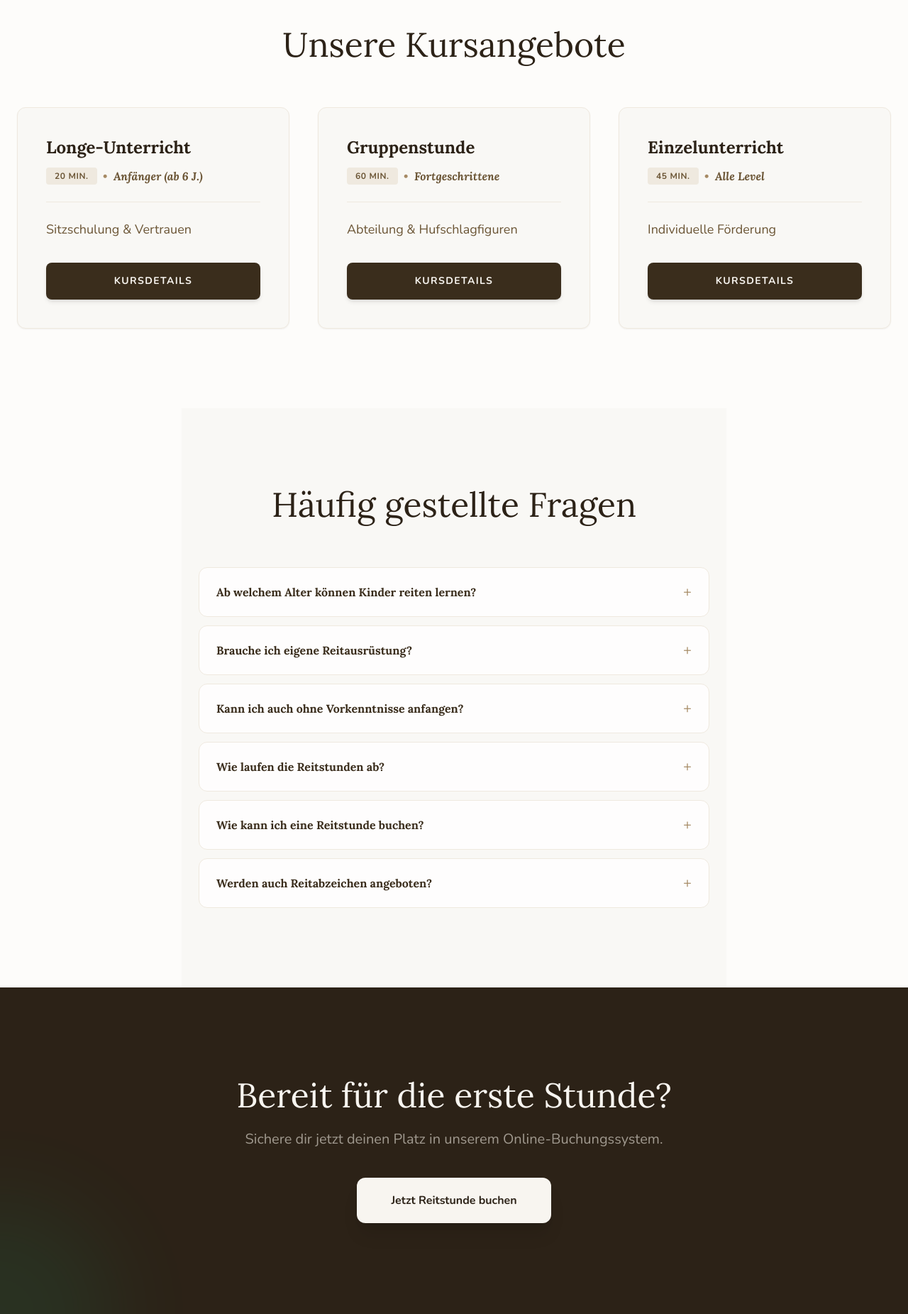
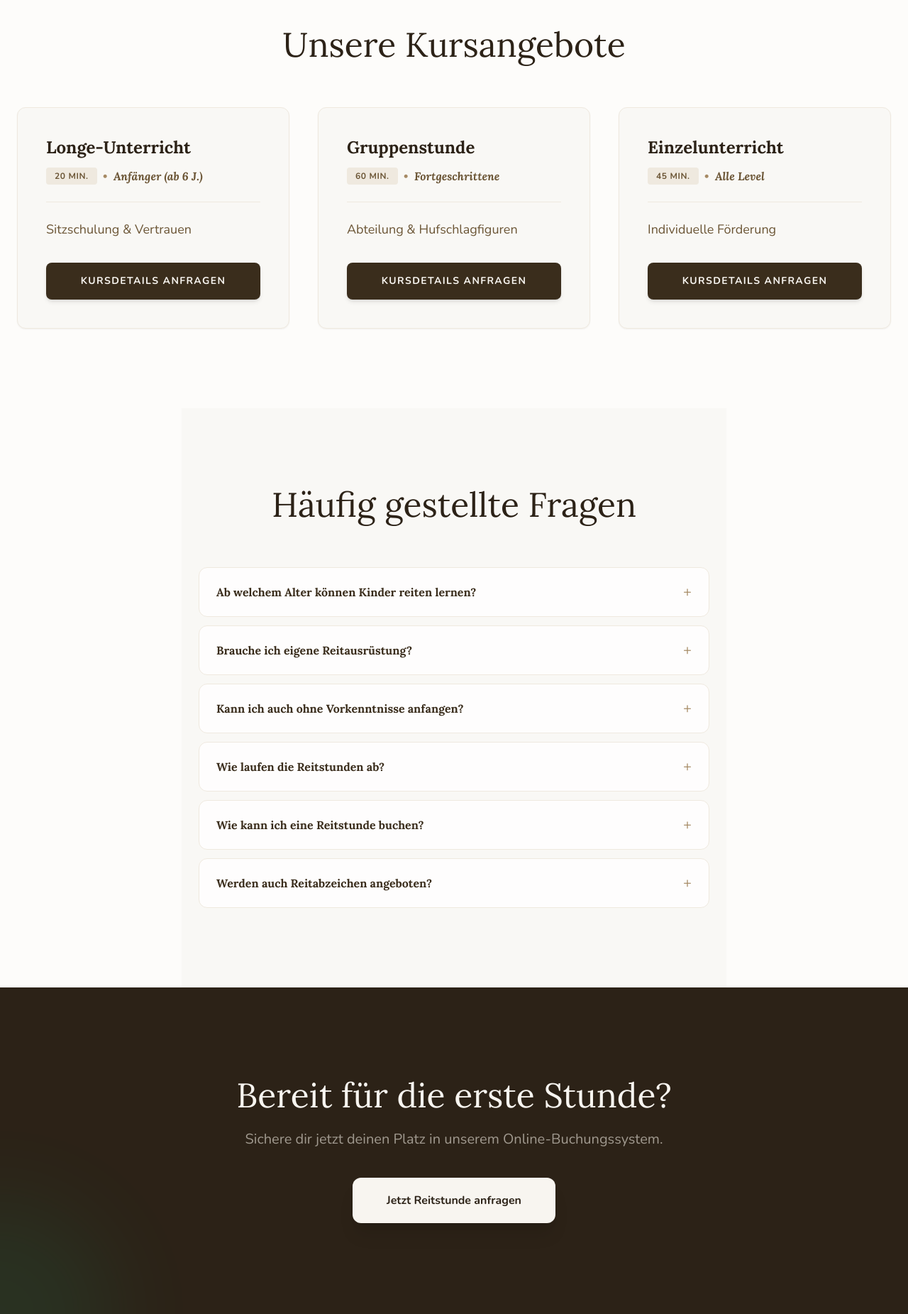
Before and after one commit to 0kk02k/reiterhof, a Next.js app: page /reitschule in a window 1280 px wide. Shown: the part 1361-3212 px from the top of the page at 71% size. Built offline with nearby package versions, Linux system fonts and the light colour scheme.

Commit message:
fix: convert inactive CTA buttons to functional contact links across subpages

```diff
--- a/app/HomeContent.tsx
+++ b/app/HomeContent.tsx
@@ -95,7 +95,7 @@ export default function HomeContent({ newsData, teamData, pricingData, galleryDa
               <h2 className="text-4xl md:text-5xl font-display text-bark-900">Neues vom Hof</h2>
               <p className="text-bark-500 mt-2 text-lg italic font-caption">Aktuelle Einträge aus unserem Hof-Tagebuch</p>
             </div>
-            <a href="#" className="text-bark-800 font-bold border-b border-bark-400 hover:border-bark-800 pb-1 transition-colors text-sm uppercase tracking-widest">Alle Beiträge lesen</a>
+            <a href="#news" className="text-bark-800 font-bold border-b border-bark-400 hover:border-bark-800 pb-1 transition-colors text-sm uppercase tracking-widest">Alle Beiträge lesen</a>
           </div>
           <div className="grid grid-cols-1 md:grid-cols-3 gap-12 md:gap-8">
             {news.map((item, i) => (
--- a/app/erleben/kindergeburtstage/page.tsx
+++ b/app/erleben/kindergeburtstage/page.tsx
@@ -49,7 +49,7 @@ export default function KindergeburtstagePage() {
                 <div className="mt-auto">
                   <span className="block text-3xl font-display font-bold text-bark-800 mb-2">{p.preis}</span>
                   <span className="block text-xs text-bark-400 uppercase tracking-widest font-bold mb-6">für bis zu 10 Kinder</span>
-                  <motion.button whileHover={{ scale: 1.02 }} whileTap={{ scale: 0.98 }} className="w-full py-4 bg-bark-800 text-sand-100 font-bold rounded-lg hover:bg-bark-900 transition-colors uppercase tracking-widest text-sm shadow-md">Geburtstag buchen</motion.button>
+                  <motion.a href="/#kontakt" whileHover={{ scale: 1.02 }} whileTap={{ scale: 0.98 }} className="block text-center w-full py-4 bg-bark-800 text-sand-100 font-bold rounded-lg hover:bg-bark-900 transition-colors uppercase tracking-widest text-sm shadow-md">Geburtstag buchen</motion.a>
                 </div>
               </motion.div>
             ))}
--- a/app/erleben/kremserfahrten/page.tsx
+++ b/app/erleben/kremserfahrten/page.tsx
@@ -72,7 +72,7 @@ export default function KremserfahrtenPage() {
                 <p className="text-bark-600 mb-8 leading-relaxed flex-grow text-lg">{r.desc}</p>
                 <span className="text-3xl font-display font-bold text-bark-800 mb-2">{r.preis}</span>
                 <span className="block text-xs text-bark-400 uppercase tracking-widest font-bold mb-6">pro Fahrt</span>
-                <motion.button whileHover={{ scale: 1.02 }} whileTap={{ scale: 0.98 }} className="w-full py-4 bg-bark-800 text-sand-100 font-bold rounded-lg hover:bg-bark-900 transition-colors uppercase tracking-widest text-sm shadow-md">Fahrt buchen</motion.button>
+                <motion.a href="/#kontakt" whileHover={{ scale: 1.02 }} whileTap={{ scale: 0.98 }} className="block text-center w-full py-4 bg-bark-800 text-sand-100 font-bold rounded-lg hover:bg-bark-900 transition-colors uppercase tracking-widest text-sm shadow-md">Fahrt buchen</motion.a>
               </motion.div>
             ))}
           </div>
--- a/app/reitschule/page.tsx
+++ b/app/reitschule/page.tsx
@@ -117,12 +117,13 @@ export default function ReitschulePage() {
                   </div>
                 </div>
                 <p className="text-bark-600 mb-8 leading-relaxed flex-grow text-lg">{course.focus}</p>
-                <motion.button
+                <motion.a
+                  href="/#kontakt"
                   whileHover={{ scale: 1.02 }} whileTap={{ scale: 0.98 }}
-                  className="w-full py-4 bg-bark-800 text-sand-100 font-bold rounded-lg hover:bg-bark-900 transition-colors uppercase tracking-widest text-sm shadow-md"
+                  className="block text-center w-full py-4 bg-bark-800 text-sand-100 font-bold rounded-lg hover:bg-bark-900 transition-colors uppercase tracking-widest text-sm shadow-md"
                 >
-                  Kursdetails
-                </motion.button>
+                  Kursdetails anfragen
+                </motion.a>
               </motion.div>
             ))}
           </div>
@@ -143,12 +144,13 @@ export default function ReitschulePage() {
         <div className="relative max-w-2xl mx-auto">
           <h2 className="text-4xl md:text-5xl font-display mb-6">Bereit für die erste Stunde?</h2>
           <p className="text-xl text-sand-200/60 mb-10">Sichere dir jetzt deinen Platz in unserem Online-Buchungssystem.</p>
-          <motion.button
+          <motion.a
+            href="/#kontakt"
             whileHover={{ scale: 1.05 }} whileTap={{ scale: 0.97 }}
-            className="px-12 py-5 bg-sand-100 text-bark-900 font-bold rounded-xl shadow-xl hover:bg-white transition-colors"
+            className="inline-block px-12 py-5 bg-sand-100 text-bark-900 font-bold rounded-xl shadow-xl hover:bg-white transition-colors"
           >
-            Jetzt Reitstunde buchen
-          </motion.button>
+            Jetzt Reitstunde anfragen
+          </motion.a>
         </div>
       </section>
     </main>
--- a/app/reitwelt/pensionspferde/page.tsx
+++ b/app/reitwelt/pensionspferde/page.tsx
@@ -71,7 +71,7 @@ export default function PensionspferdePage() {
                 </div>
                 <p className="text-bark-600 mb-8 leading-relaxed flex-grow text-lg">{o.desc}</p>
                 <span className="text-3xl font-display font-bold text-bark-800 mb-6">{o.preis}</span>
-                <motion.button whileHover={{ scale: 1.02 }} whileTap={{ scale: 0.98 }} className="w-full py-4 bg-bark-800 text-sand-100 font-bold rounded-lg hover:bg-bark-900 transition-colors uppercase tracking-widest text-sm shadow-md">Stellplatz anfragen</motion.button>
+                <motion.a href="/#kontakt" whileHover={{ scale: 1.02 }} whileTap={{ scale: 0.98 }} className="block text-center w-full py-4 bg-bark-800 text-sand-100 font-bold rounded-lg hover:bg-bark-900 transition-colors uppercase tracking-widest text-sm shadow-md">Stellplatz anfragen</motion.a>
               </motion.div>
             ))}
           </div>
--- a/app/reitwelt/reiterferien/page.tsx
+++ b/app/reitwelt/reiterferien/page.tsx
@@ -76,7 +76,7 @@ export default function ReiterferienPage() {
                 </div>
                 <p className="text-bark-600 mb-8 leading-relaxed flex-grow text-lg">{p.desc}</p>
                 <span className="text-3xl font-display font-bold text-bark-800 mb-6">{p.preis}</span>
-                <motion.button whileHover={{ scale: 1.02 }} whileTap={{ scale: 0.98 }} className="w-full py-4 bg-bark-800 text-sand-100 font-bold rounded-lg hover:bg-bark-900 transition-colors uppercase tracking-widest text-sm shadow-md">Platz sichern</motion.button>
+                <motion.a href="/#kontakt" whileHover={{ scale: 1.02 }} whileTap={{ scale: 0.98 }} className="block text-center w-full py-4 bg-bark-800 text-sand-100 font-bold rounded-lg hover:bg-bark-900 transition-colors uppercase tracking-widest text-sm shadow-md">Platz sichern</motion.a>
               </motion.div>
             ))}
           </div>
@@ -87,7 +87,7 @@ export default function ReiterferienPage() {
         <div className="relative max-w-2xl mx-auto">
           <h2 className="text-4xl md:text-5xl font-display mb-6">Plätze sind begrenzt</h2>
           <p className="text-xl text-sand-200/60 mb-10">Sichern Sie sich rechtzeitig einen Platz für die nächsten Ferien.</p>
-          <motion.button whileHover={{ scale: 1.05 }} whileTap={{ scale: 0.97 }} className="px-12 py-5 bg-sand-100 text-bark-900 font-bold rounded-xl shadow-xl hover:bg-white transition-colors">Jetzt anmelden</motion.button>
+          <motion.a href="/#kontakt" whileHover={{ scale: 1.05 }} whileTap={{ scale: 0.97 }} className="inline-block px-12 py-5 bg-sand-100 text-bark-900 font-bold rounded-xl shadow-xl hover:bg-white transition-colors">Jetzt anmelden</motion.a>
         </div>
       </section>
     </main>
--- a/app/reitwelt/reittherapie/page.tsx
+++ b/app/reitwelt/reittherapie/page.tsx
@@ -77,7 +77,7 @@ export default function ReittherapiePage() {
                   </div>
                 </div>
                 <p className="text-bark-600 mb-8 leading-relaxed flex-grow text-lg">{a.desc}</p>
-                <motion.button whileHover={{ scale: 1.02 }} whileTap={{ scale: 0.98 }} className="w-full py-4 bg-bark-800 text-sand-100 font-bold rounded-lg hover:bg-bark-900 transition-colors uppercase tracking-widest text-sm shadow-md">Anfragen</motion.button>
+                <motion.a href="/#kontakt" whileHover={{ scale: 1.02 }} whileTap={{ scale: 0.98 }} className="block text-center w-full py-4 bg-bark-800 text-sand-100 font-bold rounded-lg hover:bg-bark-900 transition-colors uppercase tracking-widest text-sm shadow-md">Anfragen</motion.a>
               </motion.div>
             ))}
           </div>
```
